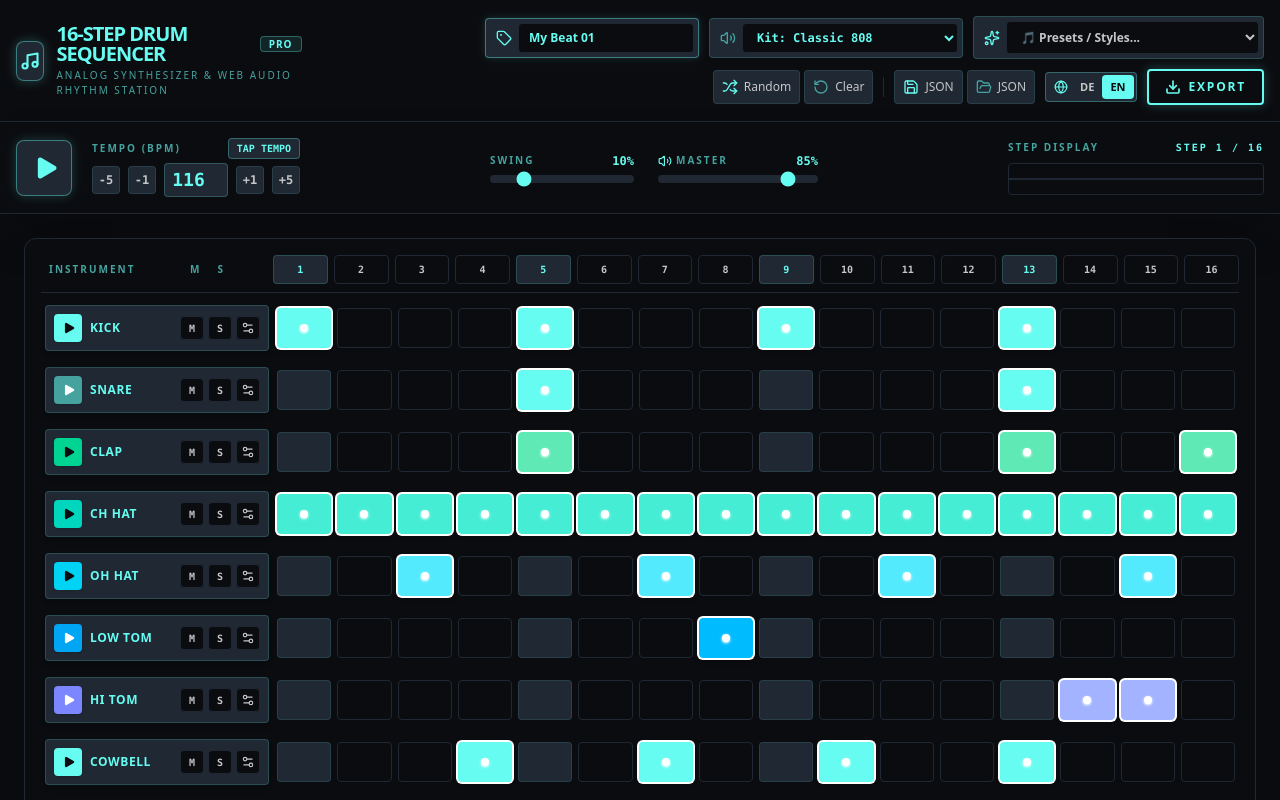
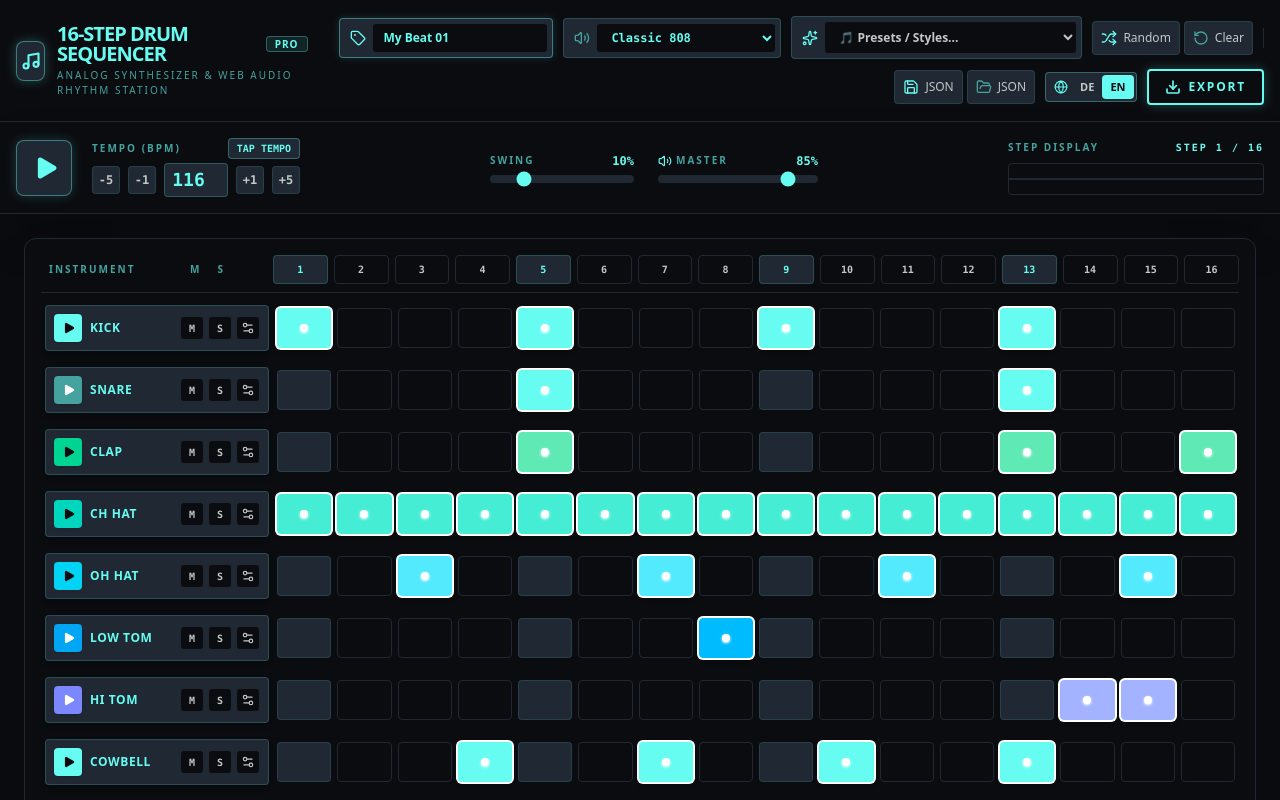
Before and after one commit to tbreuss/16-step-drummachine, a React (Vite) app: page / in a window 1280 px wide. Shown: the top 800 px of the page. Built offline with nearby package versions, Linux system fonts and the light colour scheme.

Commit message:
fix: remove Kit: prefix from dropdown item labels

```diff
--- a/src/components/Header.tsx
+++ b/src/components/Header.tsx
@@ -134,7 +134,7 @@ export const Header: React.FC<HeaderProps> = ({
                 const kitName = t.kits[kit.id]?.name || kit.name;
                 return (
                   <option key={kit.id} value={kit.id}>
-                    Kit: {kitName}
+                    {kitName}
                   </option>
                 );
               })}
```
